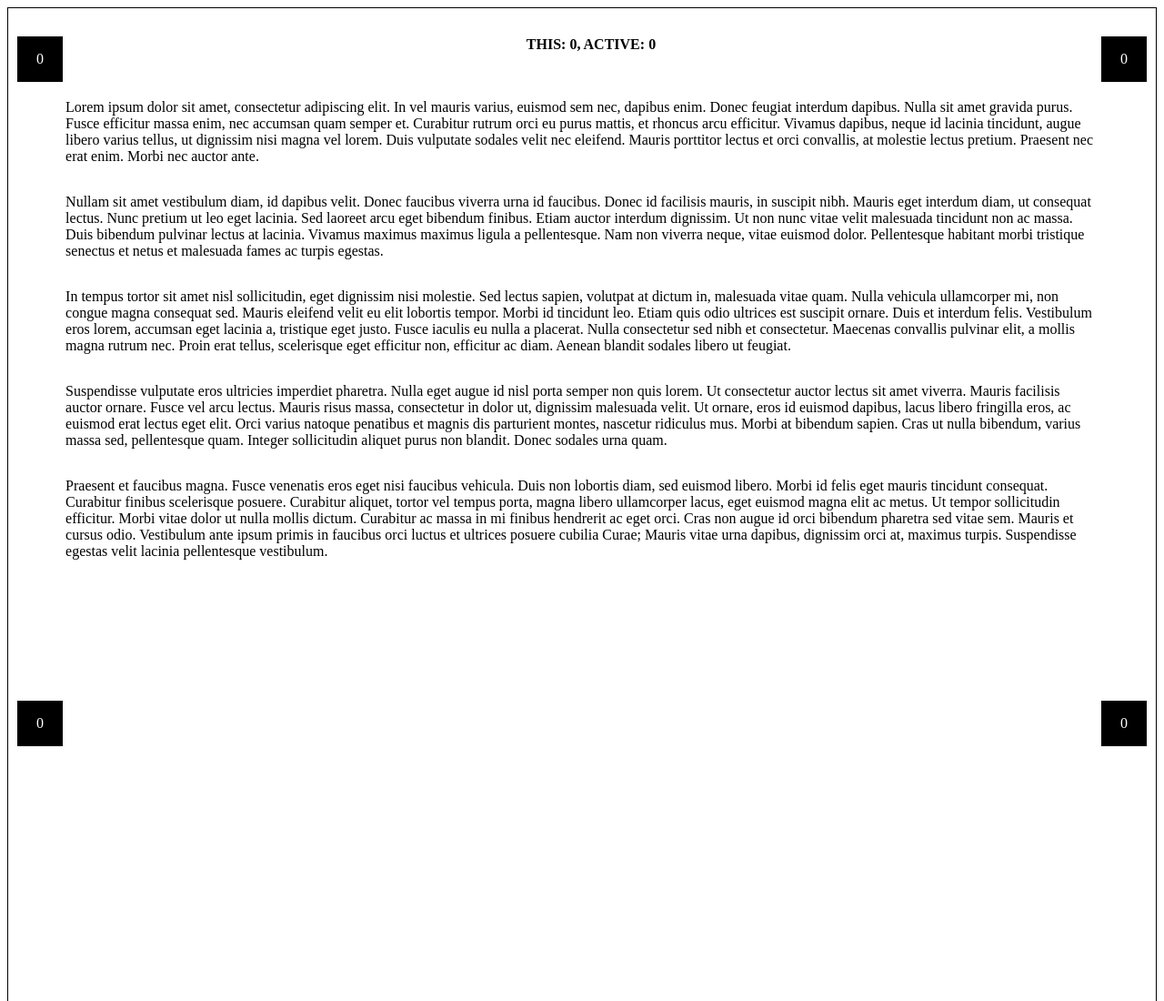
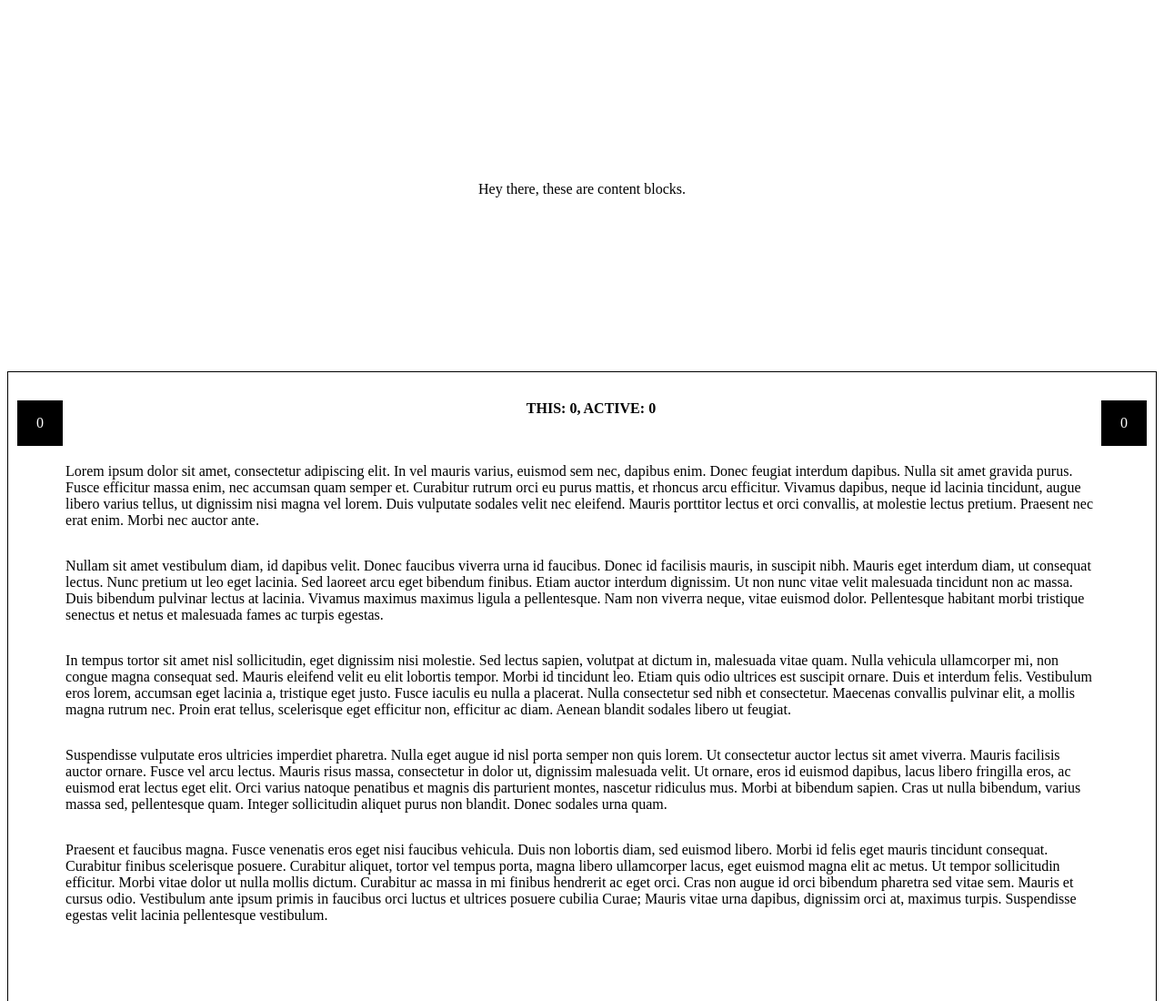
Before and after one commit to huntercaron/ContentBlocks, a Gatsby site: page / in a window 1280 px wide. Shown: the top 1100 px of the page at 91% size. Built offline with nearby package versions, Linux system fonts and the light colour scheme; Gatsby itself is replaced by a stand-in of ours.

Commit message:
adding intro section

```diff
--- a/src/components/ContentBlock/index.js
+++ b/src/components/ContentBlock/index.js
@@ -61,7 +61,6 @@ export default class ContentBlock extends React.Component {
           this.handleActiveChange(true)
         }
 
-
       }
     }, { threshold: [1], root: null });
 
--- a/src/pages/index.js
+++ b/src/pages/index.js
@@ -4,8 +4,11 @@ import styled from 'styled-components'
 import ContentBlock from '../components/ContentBlock'
 
 // styled components
-const Container = styled.div`
-
+const Intro = styled.div`
+  height: 50vh;
+  display: flex;
+  justify-content: center;
+  align-items: center;
 `
 
 const Subtitle = styled.div`
@@ -94,7 +97,11 @@ export default class IndexPage extends React.Component {
     const pages = this.props.data.allMarkdownRemark.edges;
 
     return (
-      <Container>
+      <React.Fragment>
+        <Intro>
+          <p>Hey there, these are content blocks.</p>
+        </Intro>
+
         <List>
           {pages.map( ({ node: page }, i) => {
             const active = (this.state.activeBlock === i);
@@ -131,7 +138,7 @@ export default class IndexPage extends React.Component {
             )})}
         </List>
 
-      </Container>
+      </React.Fragment>
     )
   }
 }
```
